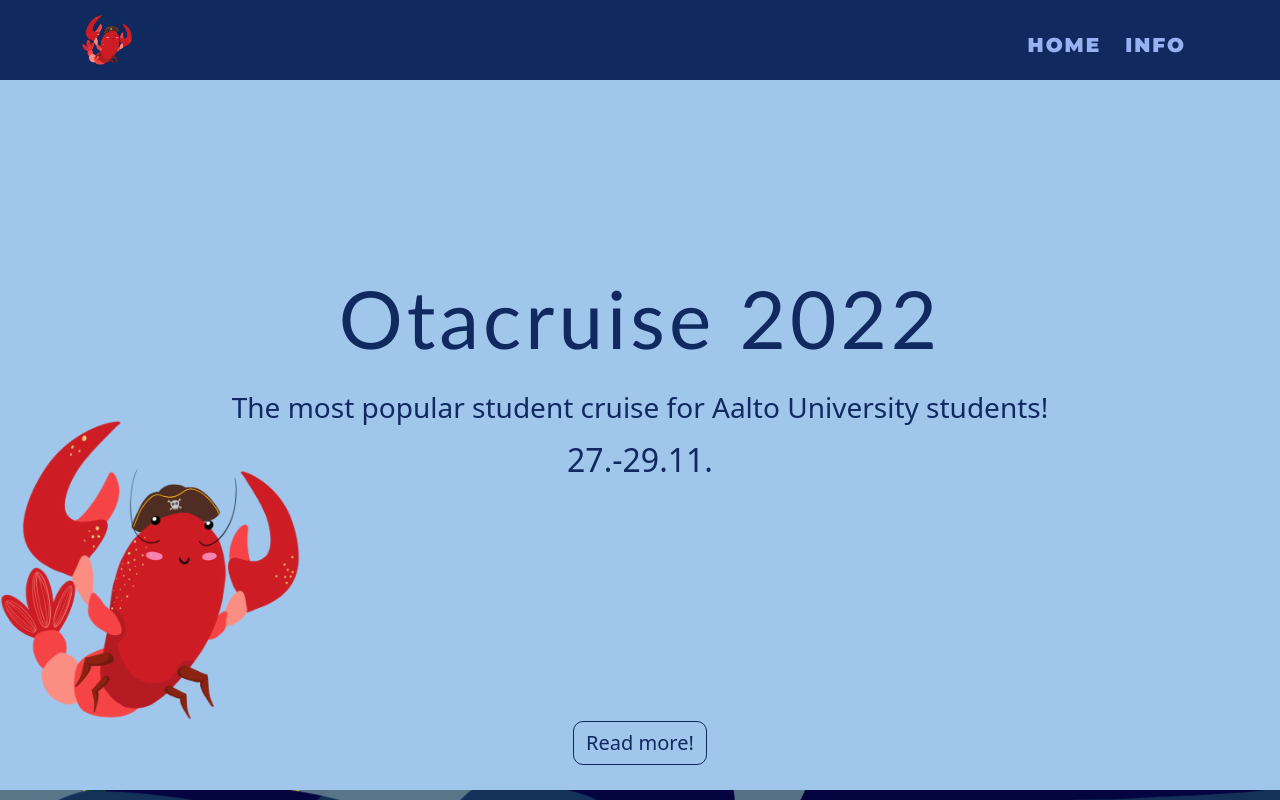
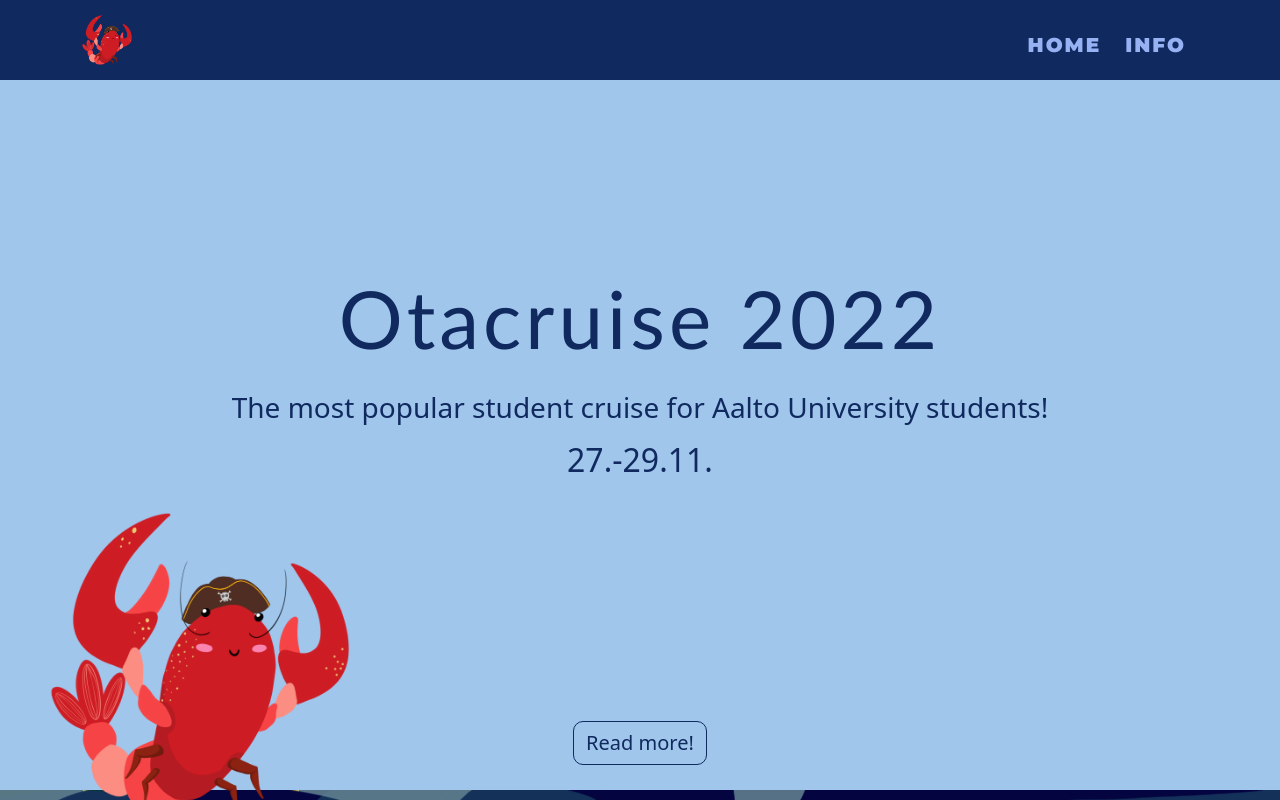
Before and after one commit to verkkomestari/otacruise, a React (Create React App) app: page / in a window 1280 px wide. Shown: the top 800 px of the page. Built offline with nearby package versions, Linux system fonts and the light colour scheme; a web font is replaced by a local one.

Commit message:
hero crab positioning

```diff
--- a/src/styles/Hero.css
+++ b/src/styles/Hero.css
@@ -40,9 +40,9 @@
 
 .rapu1 {
   position: absolute;
-  left: -134px;
-  top: 420px;
-  height: min(60vw, 60vh);
+  left: -90px;
+  height: 60vh;
+  top: 64vh;
   max-height: 300px;
 }
 
@@ -79,8 +79,15 @@
   }
 }
 
-@media screen and (min-width: 770px) and (min-height: 600px) {
+@media screen and (min-height: 800px) and (max-width: 700px) {
   .rapu1 {
-    left: 0px;
+    left: 30px;
   }
 }
+
+@media screen and (min-width: 800px) and (min-height: 700px) {
+  .rapu1 {
+    left: 50px;
+    height: 50vh;
+  }
+}
```
